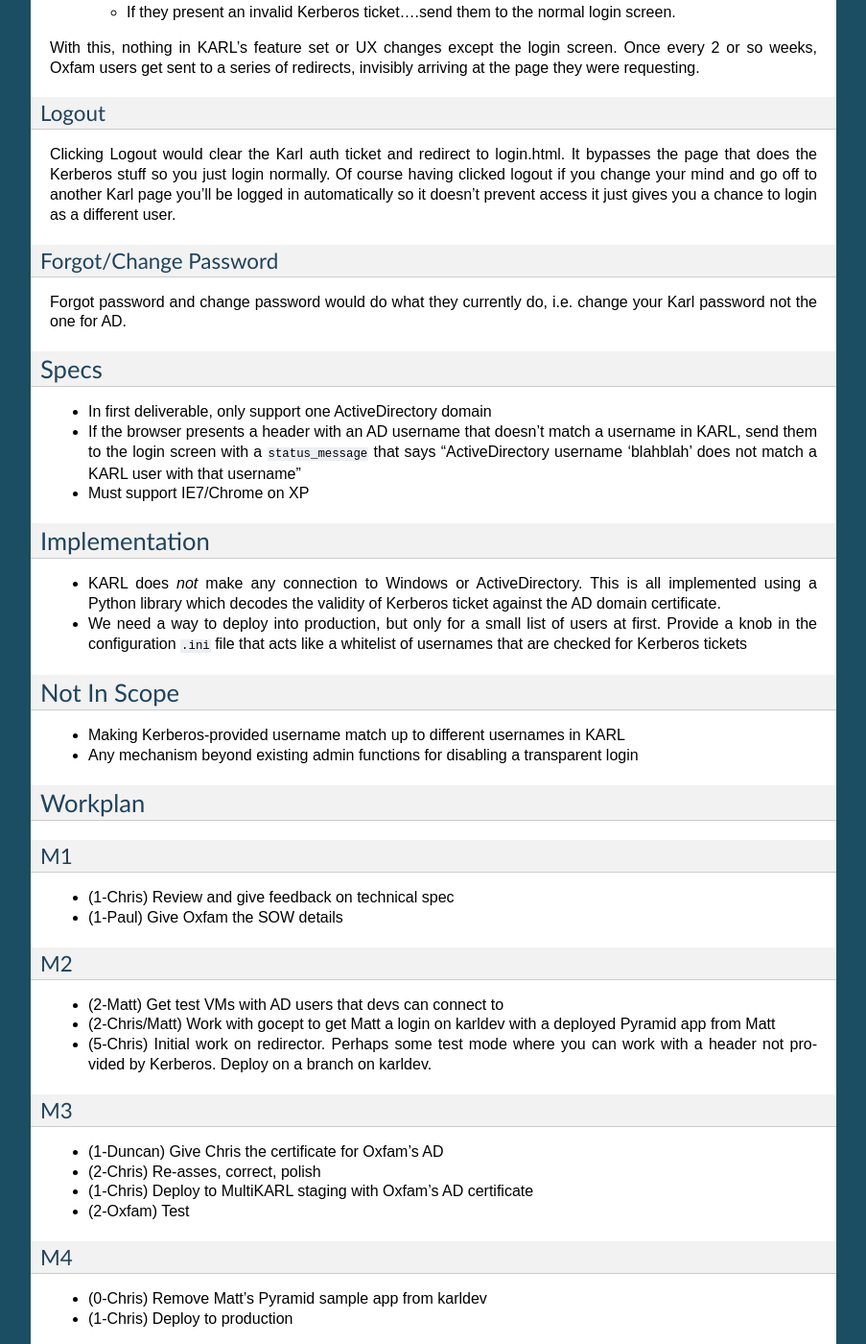
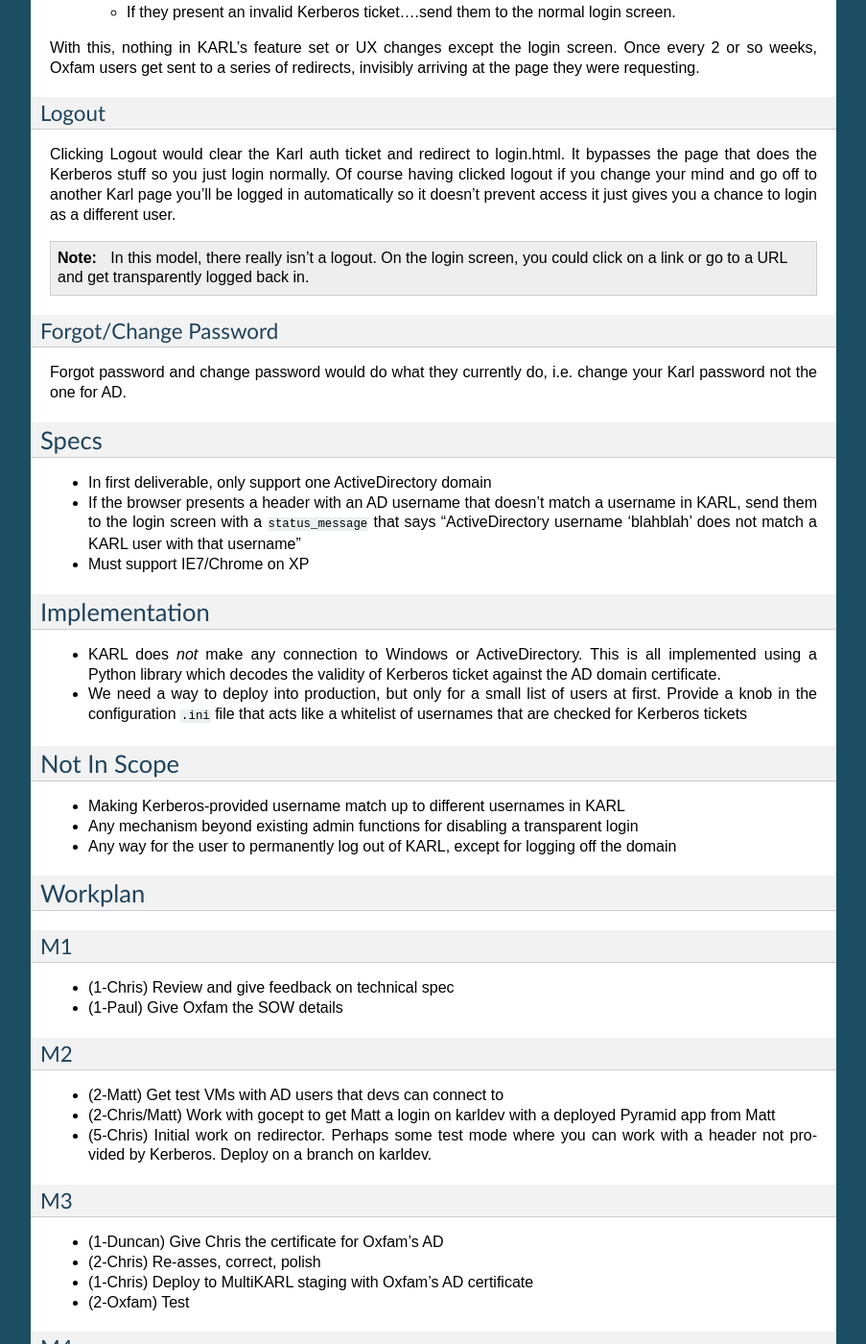
Before and after one commit to karlproject/karldocs, a Sphinx documentation site: the page built from docs/specs/drafts/transparent-login-with-kerberos.rst, in a window 1280 px wide and 1400 px high, scrolled down 1249 px. Shown: the whole window at 96% size, without its empty margins (198-1101 px from the left). Built offline with Sphinx 7.4.7, drawn with Linux system fonts in a browser that asks for light colours.

Commit message:
Small change based on points from Chris.

```diff
--- a/docs/specs/drafts/transparent-login-with-kerberos.rst
+++ b/docs/specs/drafts/transparent-login-with-kerberos.rst
@@ -103,6 +103,12 @@
 so it doesn't prevent access it just gives you a chance to login as a
 different user.
 
+.. note::
+
+  In this model, there really isn't a logout. On the login screen,
+  you could click on a link or go to a URL and get transparently logged
+  back in.
+
 Forgot/Change Password
 ----------------------
 
@@ -141,6 +147,9 @@
 
 - Any mechanism beyond existing admin functions for disabling a
   transparent login
+
+- Any way for the user to permanently log out of KARL, except for
+  logging off the domain
 
 Workplan
 ========
```
